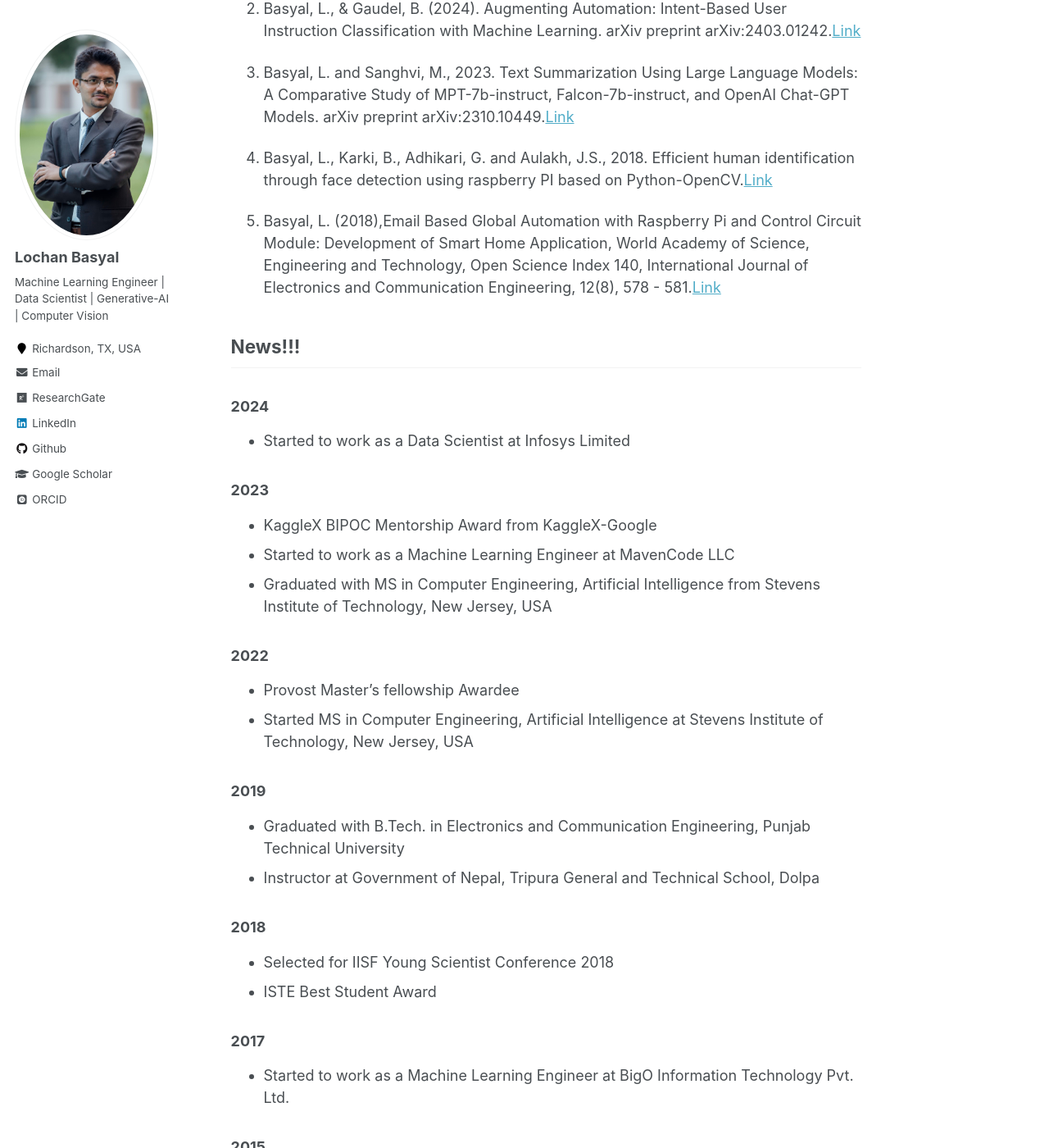
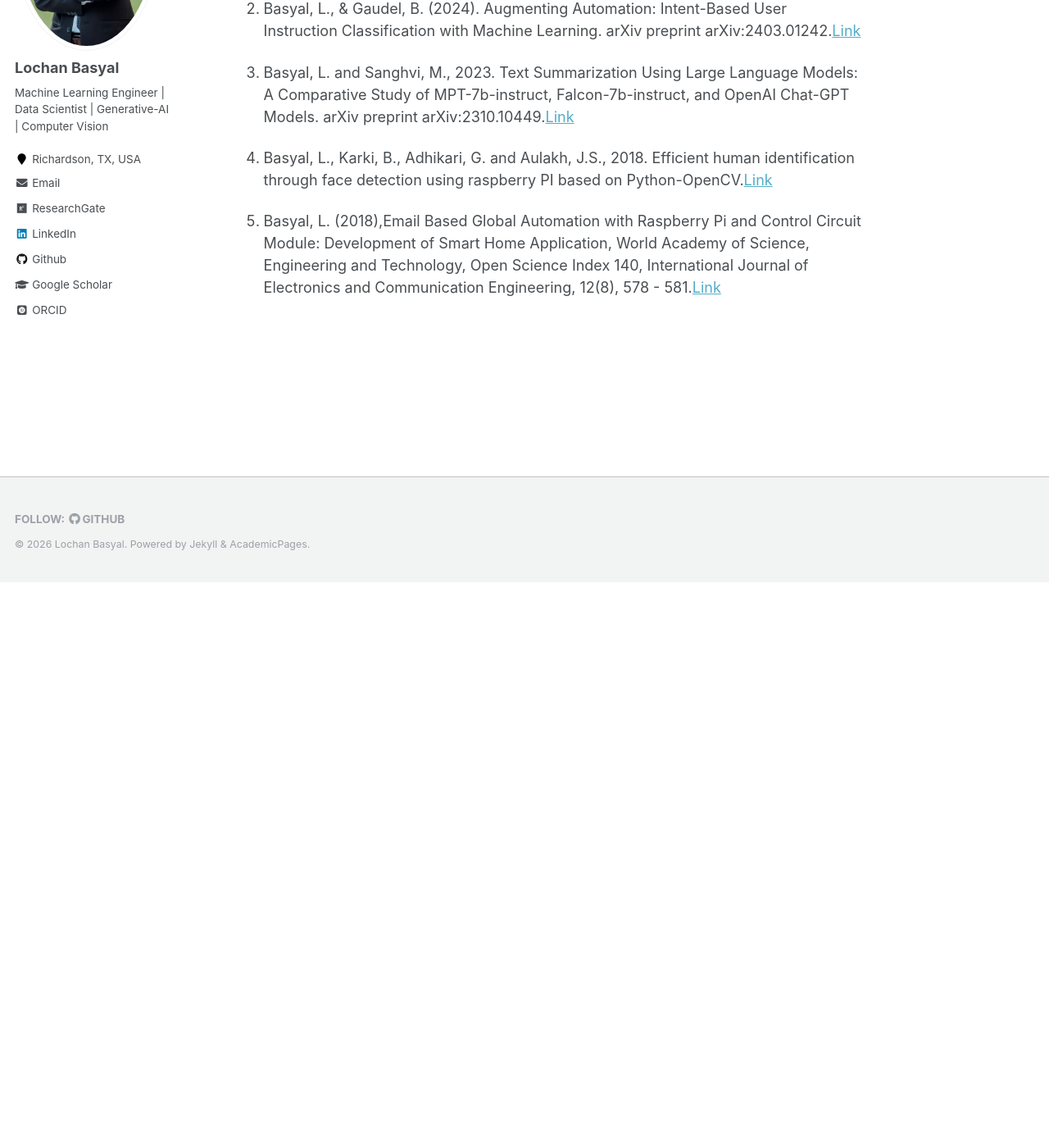
Before and after one commit to lbasyal/lbasyal.github.io, a Jekyll site: the page built from _pages/about.md, in a window 1280 px wide and 1400 px high, scrolled down 690 px. Shown: the whole window at 82% size. Built offline with Jekyll 4.4.1, drawn with Linux system fonts in a browser that asks for light colours; some web fonts are replaced; some of the changed text lies outside the part shown.

Commit message:
remove news section from about.md

```diff
--- a/_pages/about.md
+++ b/_pages/about.md
@@ -25,48 +25,3 @@ Holds a Master’s degree in Computer Engineering with a concentration in Artifi
 4. Basyal, L., Karki, B., Adhikari, G. and Aulakh, J.S., 2018. Efficient human identification through face detection using raspberry PI based on Python-OpenCV.[Link](http://lbasyal.github.io/files/paper2.pdf)
 
 5. Basyal, L. (2018),Email Based Global Automation with Raspberry Pi and Control Circuit Module: Development of Smart Home Application, World Academy of Science, Engineering and Technology, Open Science Index 140, International Journal of Electronics and Communication Engineering, 12(8), 578 - 581.[Link](http://lbasyal.github.io/files/paper4.pdf)
-
-## News!!!
-
-### 2024
-
-- Started to work as a Data Scientist at Infosys Limited
-
-### 2023
-
-- KaggleX BIPOC Mentorship Award from KaggleX-Google
-- Started to work as a Machine Learning Engineer at MavenCode LLC
-- Graduated with MS in Computer Engineering, Artificial Intelligence from Stevens Institute of Technology, New Jersey, USA
-
-### 2022
-
-- Provost Master's fellowship Awardee
-- Started MS in Computer Engineering, Artificial Intelligence at Stevens Institute of Technology, New Jersey, USA
-
-### 2019
-
-- Graduated with B.Tech. in Electronics and Communication Engineering, Punjab Technical University
-- Instructor at Government of Nepal, Tripura General and Technical School, Dolpa
-
-### 2018
-
-- Selected for IISF Young Scientist Conference 2018
-- ISTE Best Student Award
-
-### 2017
-
-- Started to work as a Machine Learning Engineer at BigO Information Technology Pvt. Ltd.
-
-### 2015
-
-- Started B.Tech in Electronics and Communication Engineering at Punjab Technical University, India
-- Started to work as a Machine Learning Researcher at AGC Amritsar, Punjab
-
-### 2014
-
-- Graduated with Diploma in Electronics Engineering from Tribhuvan University
-- Batch Topper Award
-
-### 2011
-
-- Started Engineering Journey at Tribhuvan University, IOE Pashchimanchal Campus, Pokhara, Nepal
```
